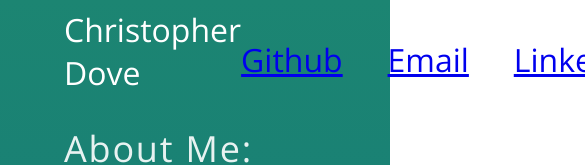
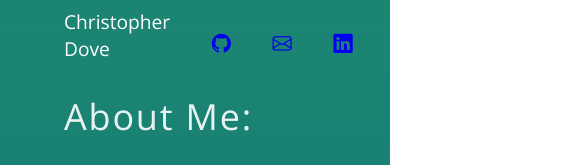
Before and after one commit to Christofuu/Portfolio, a plain HTML site: page index.html in a window 390 px wide. Shown: the top 165 px of the page, 585 px wide, since content can reach past the window. Drawn offline with nearby package versions, Linux system fonts and the light colour scheme.

Commit message:
add media query for mobile, add nav bar icons

```diff
--- a/index.html
+++ b/index.html
@@ -11,6 +11,7 @@
       href="https://fonts.googleapis.com/css2?family=Open+Sans:wght@300&display=swap"
       rel="stylesheet"
     />
+    <link rel="stylesheet" href="https://cdn.jsdelivr.net/npm/bootstrap-icons@1.10.3/font/bootstrap-icons.css">
   </head>
   <body>
     <header class="header">
@@ -20,10 +21,10 @@
         </a>
         <div class="main-menu">
           <nav class="main-menu-nav">
-            <a href="https://github.com/Christofuu" target="_blank">Github</a>
-            <a href="mailto: chrisdove1337@gmail.com" target="_blank">Email</a>
+            <a href="https://github.com/Christofuu" target="_blank"><i class="bi bi-github"></i></a>
+            <a href="mailto: chrisdove1337@gmail.com" target="_blank"><i class="bi bi-envelope"></i></a>
             <a href="https://www.linkedin.com/in/chrismdove/" target="_blank"
-              >LinkedIn</a
+              ><i class="bi bi-linkedin"></i></a
             >
           </nav>
         </div>
--- a/styles.css
+++ b/styles.css
@@ -44,8 +44,21 @@ body {
   width: 25rem;
 }
 
-.nav-menu li {
-  display: inline;
+@media screen and (max-width: 480px) {
+    .header {
+        font-size: 1.2rem;
+    }
+
+    .main-menu-nav {
+        width: 14rem;
+        display: flex;
+        justify-content: space-evenly;
+    }
+
+    .main-menu-nav i {
+        /* padding-left: 0.2rem; */
+        /* padding-right: 0.2rem; */
+    }
 }
 
 .homepage {
```
